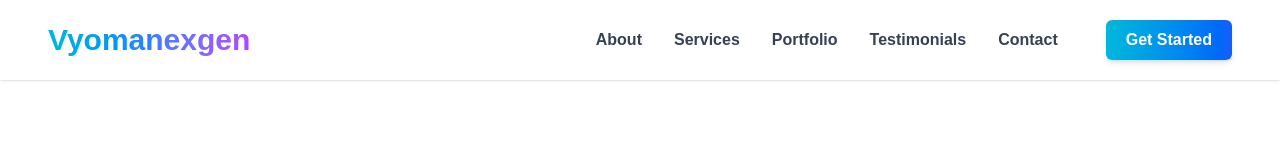
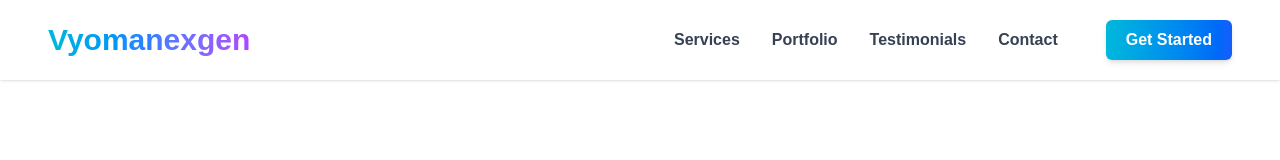
Before and after one commit to Vyomanexgen/company-website-, a Next.js app: page / in a window 1280 px wide. Shown: the top 160 px of the page. Built offline with nearby package versions, Linux system fonts and the light colour scheme.

Commit message:
Navbar was Updated

```diff
--- a/src/app/components/Navbar.js
+++ b/src/app/components/Navbar.js
@@ -184,7 +184,7 @@ export default function Navbar({ theme = "light" }) {
       {/* Desktop Nav (Wrapped in a div for better layout control) */}
       <div className="hidden md:flex items-center gap-12">
         <ul className={`flex items-center gap-8 font-semibold ${linkStyles[theme]}`}>
-          <li className="transition-all cursor-pointer">About</li>
+          {/* <li className="transition-all cursor-pointer">About</li> */}
           <li className="transition-all cursor-pointer">Services</li>
           <li className="transition-all cursor-pointer">Portfolio</li>
           <li className="transition-all cursor-pointer">Testimonials</li>
```
